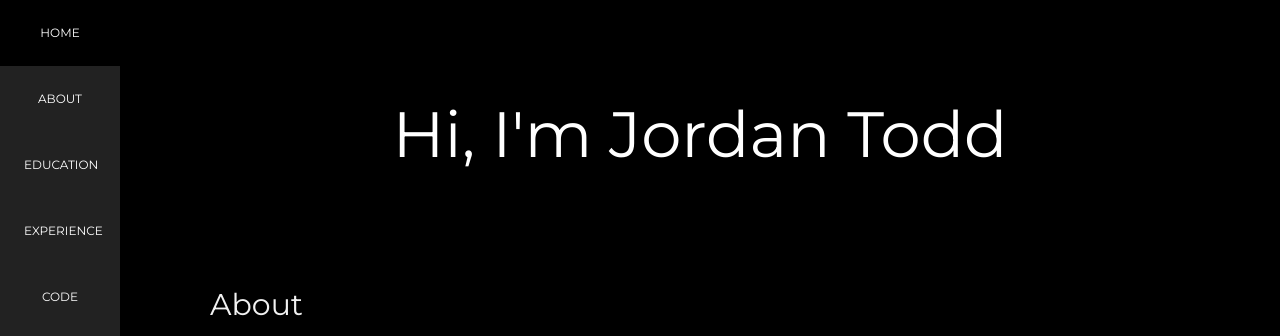
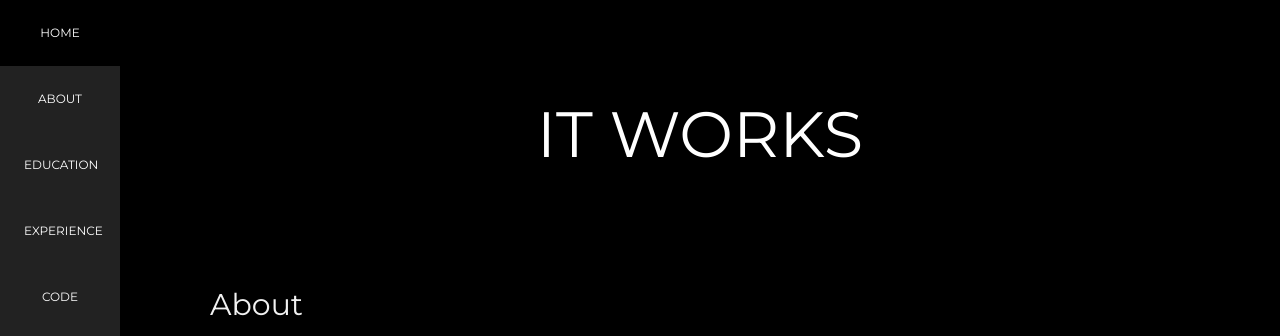
Before and after one commit to JordanRTodd/Static-Webpage, a plain HTML site: page index.html in a window 1280 px wide. Shown: the top 336 px of the page. Drawn offline with nearby package versions, Linux system fonts and the light colour scheme.

Commit message:
extra test

```diff
--- a/index.html
+++ b/index.html
@@ -67,7 +67,7 @@ body, h1,h2,h3,h4,h5,h6 {font-family: "Montserrat", sans-serif}
 <div class="w3-padding-large" id="main">
   <!-- Header/Home -->
   <header class="w3-container w3-padding-64 w3-center w3-black" id="home">
-    <h1 class="w3-jumbo">Hi, I'm Jordan Todd</h1>
+    <h1 class="w3-jumbo">IT WORKS</h1>
   </header>
 
   <!-- About Section -->
```
